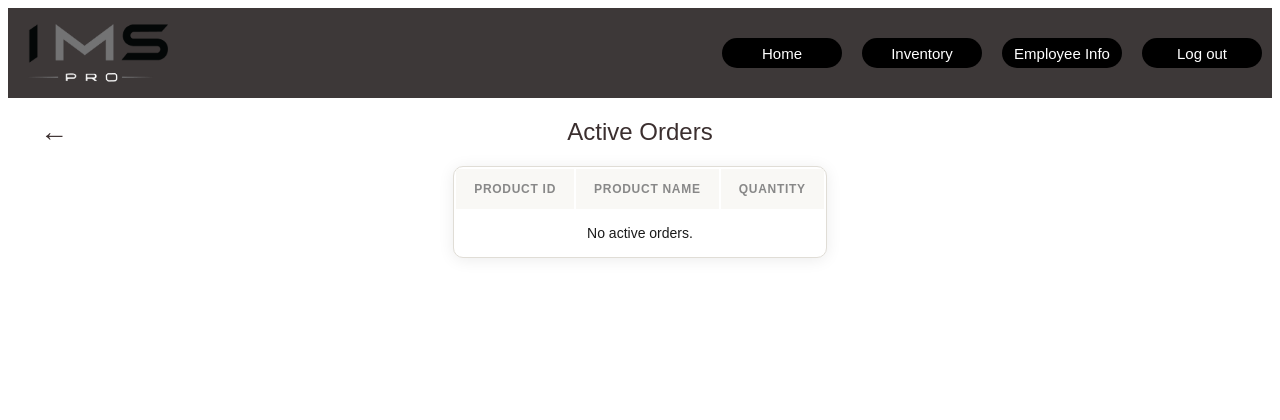
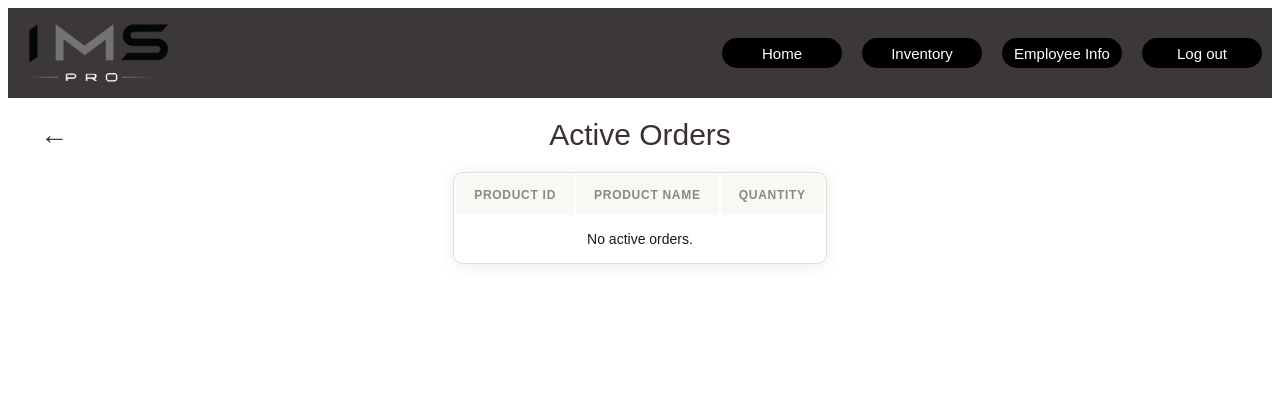
Before and after one commit to BedHeadNinja/SE-Project-416-GD, a Python web app: template IMS/IMS/templates/inventory/active_orders.html in a window 1280 px wide. Shown: the top 420 px of the page. Run offline with Jinja, Linux system fonts and the light colour scheme; the template is opened without the code that fills it, so the values that code supplies are empty.

Commit message:
Increase font size of Active Orders title

```diff
--- a/IMS/IMS/templates/inventory/active_orders.html
+++ b/IMS/IMS/templates/inventory/active_orders.html
@@ -5,7 +5,7 @@
         <div class="employee">
             <div style="display:flex;align-items:center;">
                 <a href="{{ url_for('inventory.inventory') }}" style="position:absolute;left:40px;text-decoration:none;color:#3b2f2f;font-size:28px;">&#8592;</a>
-                <h1 class="page-title" style="font-size:24px;font-weight:500;color: #3b2f2f;">Active Orders</h1>
+                <h1 class="page-title" style="font-size:30px;font-weight:500;color: #3b2f2f;">Active Orders</h1>
             </div>
         </div>
     </div>
```
